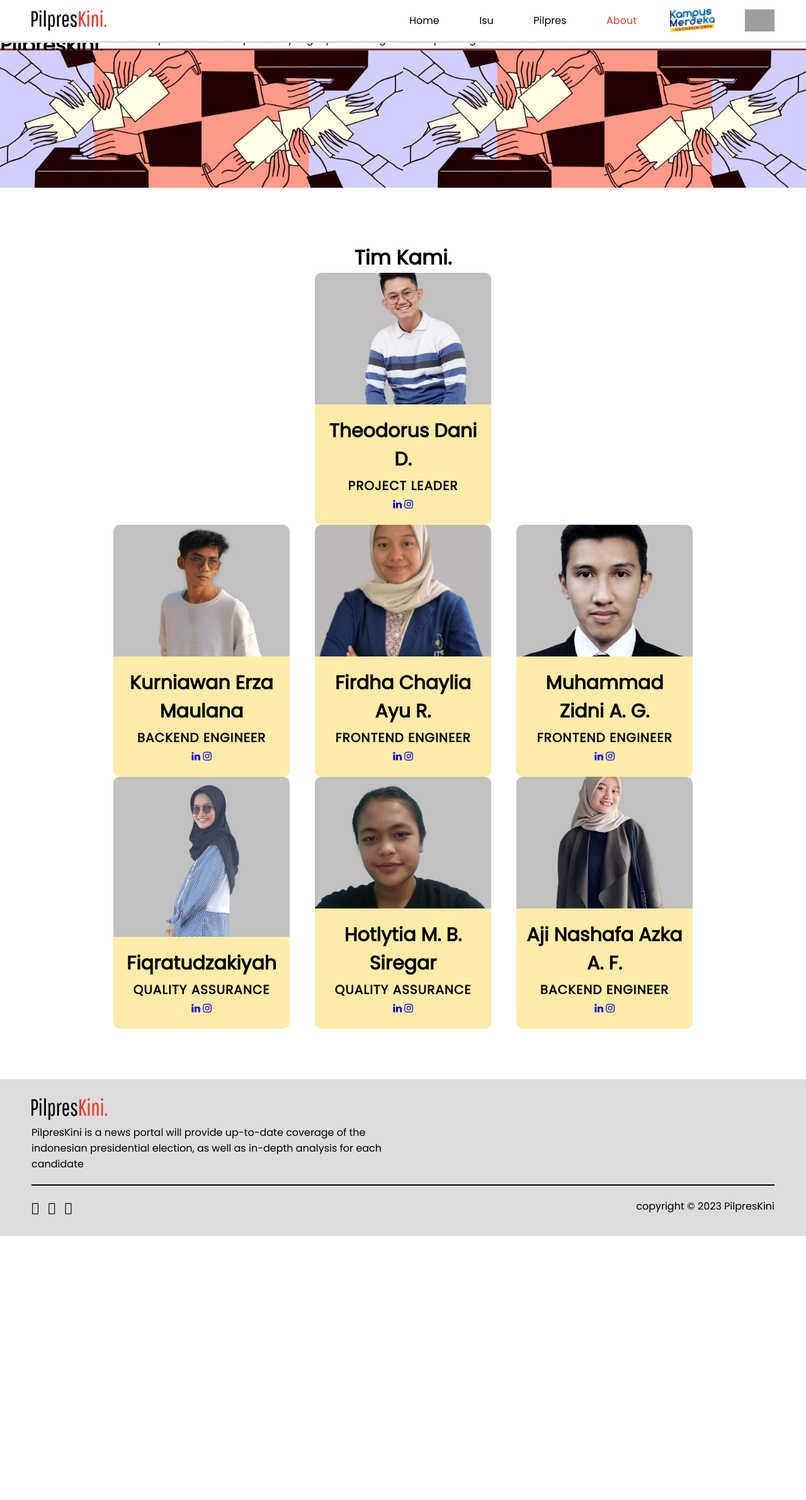
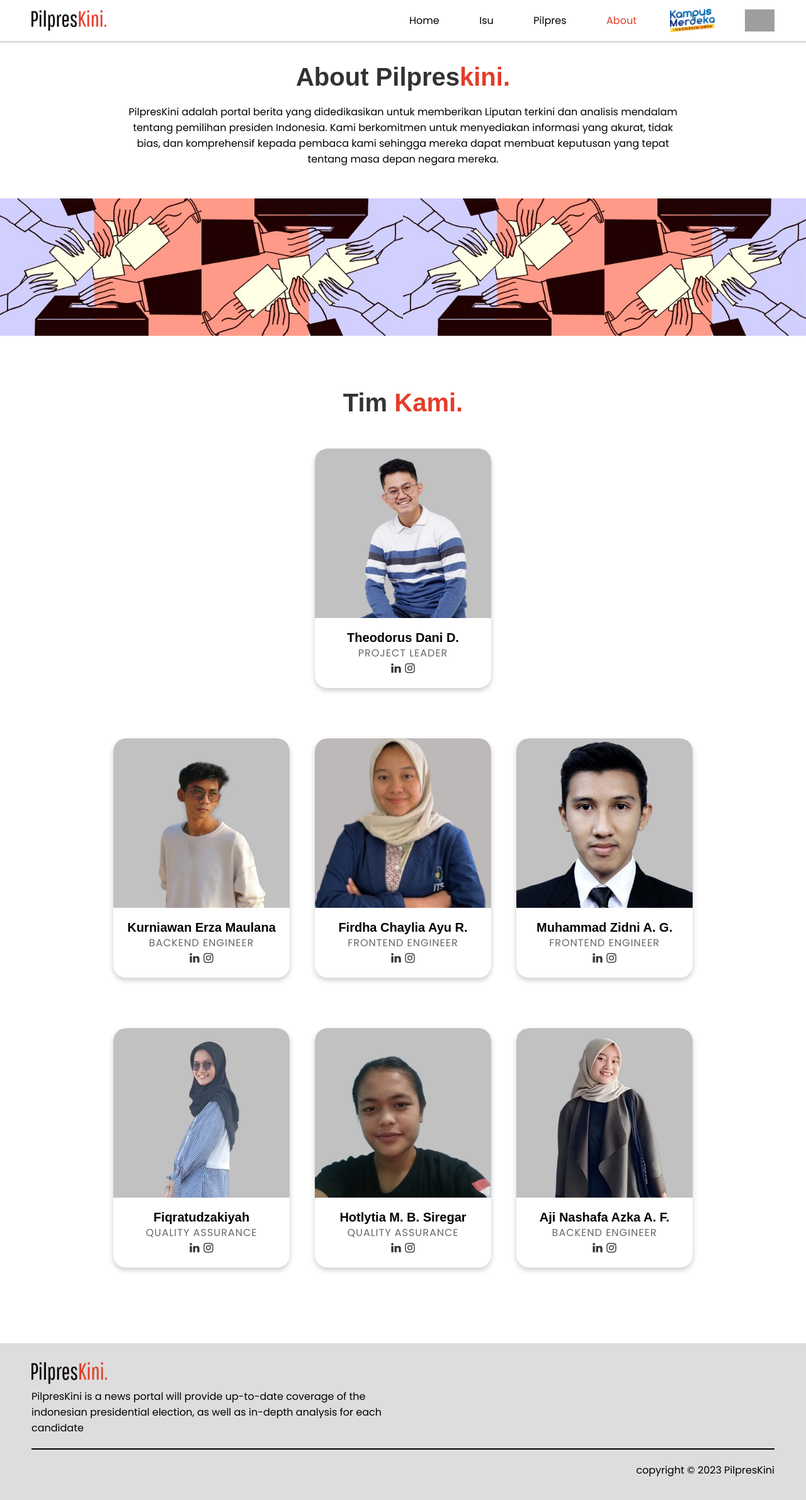
Before and after one commit to Kampus-Merdeka-Software-Engineering/FE-2-Jakarta-27, a PHP site: page /about.html in a window 1280 px wide. Shown: the whole page at 63% size. Before the commit the page ends 1962 px from the top, so only its background shows below. Run offline with PHP 8.4, Linux system fonts and the light colour scheme; grey boxes are pictures that could not be loaded.

Commit message:
Add files via upload

```diff
--- a/css/about.css
+++ b/css/about.css
@@ -1,88 +1,69 @@
-* {
+@import url("https://fonts.googleapis.com/css2?family=Baloo 2&family=Roboto:wght@300&display=swap");
+
+*{
+  box-sizing: border-box;
   margin: 0;
-  font-family: "Poppins", sans-serif;
+  padding: 0px;
 }
 
-.km {
-  height: 70px;
-  width: 90px;
-}
-.REVOU {
-  height: 60px;
-  width: 80px;
-  margin: 10px;
-}
-.logo1 {
-  color: black;
-  font-weight: 800;
-}
-.logo2 {
-  color: crimson;
-  font-weight: 800;
-}
-.logo {
-  display: flex;
-  align-items: center;
-  margin-left: 50px;
+/* Main setting*/
+html {
+display: grid;
+align-items: center;
+text-align: center;
+font-family: 'PT Sans Caption', sans-serif;
 }
 
-.container {
-  height: 10vh;
-  width: 100%;
-  display: flex;
-  justify-content: space-between;
-  border-bottom: solid rgb(130, 59, 59) 3px;
+h1 {
+font-family: 'PT Sans Caption', sans-serif;
+font-size: 40px;
+font-weight: bold;
+color: #323232;
+margin-bottom: 10px;
 }
 
-nav {
-  display: flex;
-  justify-content: space-between;
-  margin-right: 50px;
-  align-items: center;
+h2 {
+  font-size: 20px;
 }
-nav ul {
-  display: flex;
-  margin-right: 20px;
+
+h4 {
+font-family: 'PT Sans Caption', sans-serif;
+font-size: 1.5rem;
+font-weight: bold;
 }
-nav ul li {
-  list-style: none;
-  margin: 10px;
+
+p {
+font-family: 'Poppins', sans-serif;
+font-size: 1rem;
 }
-nav ul li a {
-  text-decoration: none;
-  color: black;
-}
-/* akhir navigasi */
 
-/* paragaraf 1 */
-.container2 {
-  width: 50%;
+/* ------------------------------------------------------------------------------------------------------------------------ */
+
+.container {
+  width: 70%;
   margin: 0 auto; /* Mengatur jarak kiri dan kanan agar container menjadi tengah secara horizontal */
-  margin-top: 50px;
+  margin-top: 100px;
   margin-bottom: 50px;
   text-align: justify; /* Mengatur rata kanan dan kiri untuk teks dalam container */
 }
-.container2 h1 {
+.container h1 {
   margin: 20px;
 }
-.container2 h1 span {
-  color: crimson;
+
+h1 span {
+  color: #E23D2A;
 }
 
-.container2 h1,
-.container2 p {
+.container h1, p {
   text-align: center; /* Mengatur teks h1 dan p menjadi di tengah */
 }
 /* akhir paragaraf 1 */
 
 /* Konten Card */
-@import url("https://fonts.googleapis.com/css2?family=Baloo 2&family=Roboto:wght@300&display=swap");
 
-* {
-  margin: 0;
-  padding: 0;
-  box-sizing: border-box;
-  font-family: "Poppins", cursive;
+.imgauto {
+  width:100%;
+  height: auto;
 }
 
 .containercard {
@@ -93,46 +74,34 @@
   margin: 5rem 10rem;
 }
 
-.badge {
-  text-transform: uppercase;
-  color: deeppink;
-  letter-spacing: 1px;
-  font-size: 11px;
-  text-align: justify;
-}
-
-.heading {
-  font-size: 40px;
-  margin: 20px 0;
-  text-align: center;
-}
-
 .card_group {
   display:flex;
   align-items:center;
-
   justify-content:space-around;
   flex-wrap:wrap-reverse;
 }
 
 .card {
   width: 280px;
-  height: 400px;
-  background-color: rgba(251, 220, 96, 0.545);
+  max-height: 380px;
+  background-color: white;
   display: flex;
   flex-direction: column;
-  border-radius: 10px;
+  border-radius: 20px;
   text-align: center;
   overflow: hidden;
+  box-shadow: 0 4px 8px 0 rgba(0,0,0,0.2);
+  margin: 40px 0;
 }
 
 .image-container {
   width: 100%;
-  height: 290px;
+  height: 280px;
   border-top-left-radius: inherit;
   border-top-right-radius: inherit;
   overflow: hidden;
 }
+
 .image-container img {
   width: 100%;
   height: 100%;
@@ -140,78 +109,32 @@
 }
 .content {
   padding: 20px 16px;
+  max-height: 120px;
 }
 
-.profile-name {
-  font-size: 30px;
-  font-weight: 900;
-  margin-bottom: 4px;
+.content a {
+  text-decoration: none;
+  color: rgba(0,0,0,0.8);
+  font-size: 18px;
+  padding: 0 1px;
 }
+
+.content a:hover{
+  color: #E23D2A;
+}
+
 .job-title {
-  font-size: 20px;
-  font-weight: 700;
+  font-weight: 400;
   letter-spacing: 1px;
-  color: #080808;
+  color: rgba(0,0,0,0.6);
   text-transform: uppercase;
   margin-bottom: 2px;
 }
 
-.imgauto{
-width:100%;
-height: auto;
+/* -----------------------------------------------------------------------------------------------------------------------*/
+
+@media (max-width:800px) {
+  .containercard {
+    margin: 5rem auto;
+  }
 }
-
-
-/* Footer Properties */
-
-.footer {
-  width: 100%;
-  font-family: 'Poppins', sans-serif;
-  background-color: #DDDDDD;
-  color: #000;
-  padding: 30px 0;
-}
-
-.footercontainer {
-  width: 100%;
-  margin: 0 auto;
-  padding: 0 50px;
-}
-
-.footer-content {
-text-align: left;
-width: 50%;
-}
-
-.social-icons {
-  text-align: left;
-  list-style: none;
-  padding: 0;
-  margin: 0;
-}
-
-.social-icons li {
-  display: inline-block;
-  margin-right: 10px;
-}
-
-.social-icons li:last-child {
-  margin-right: 0;
-}
-
-.social-icons a {
-  color: #000;
-  text-decoration: none;
-  font-size: 20px;
-}
-
-.footer-bottom {
-  margin-top: 20px;
-  border-top: solid 2px black;
-  display: grid;
-  grid-template-columns: 50% 50%;
-}
-
-.footer-bottom p, .footer-social {
-  margin-top: 20px;
-}
```
